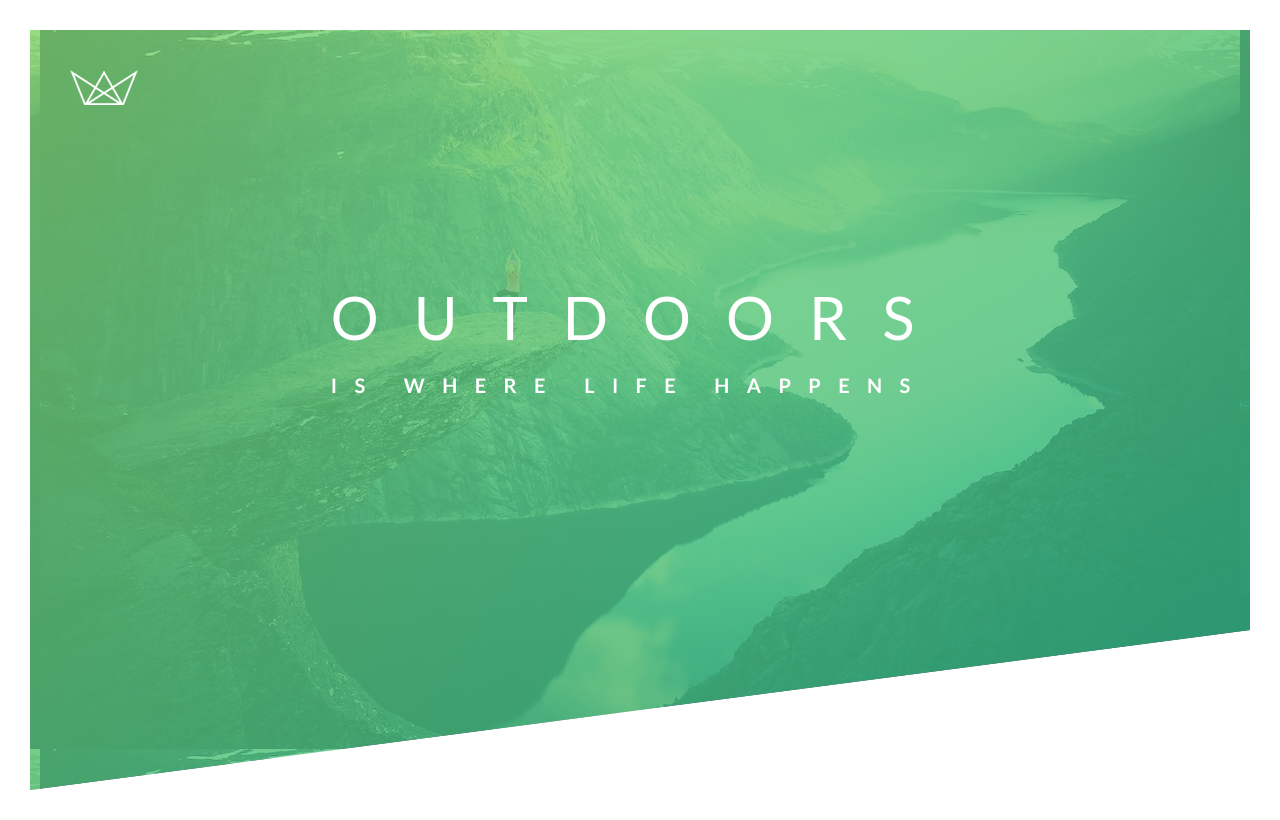
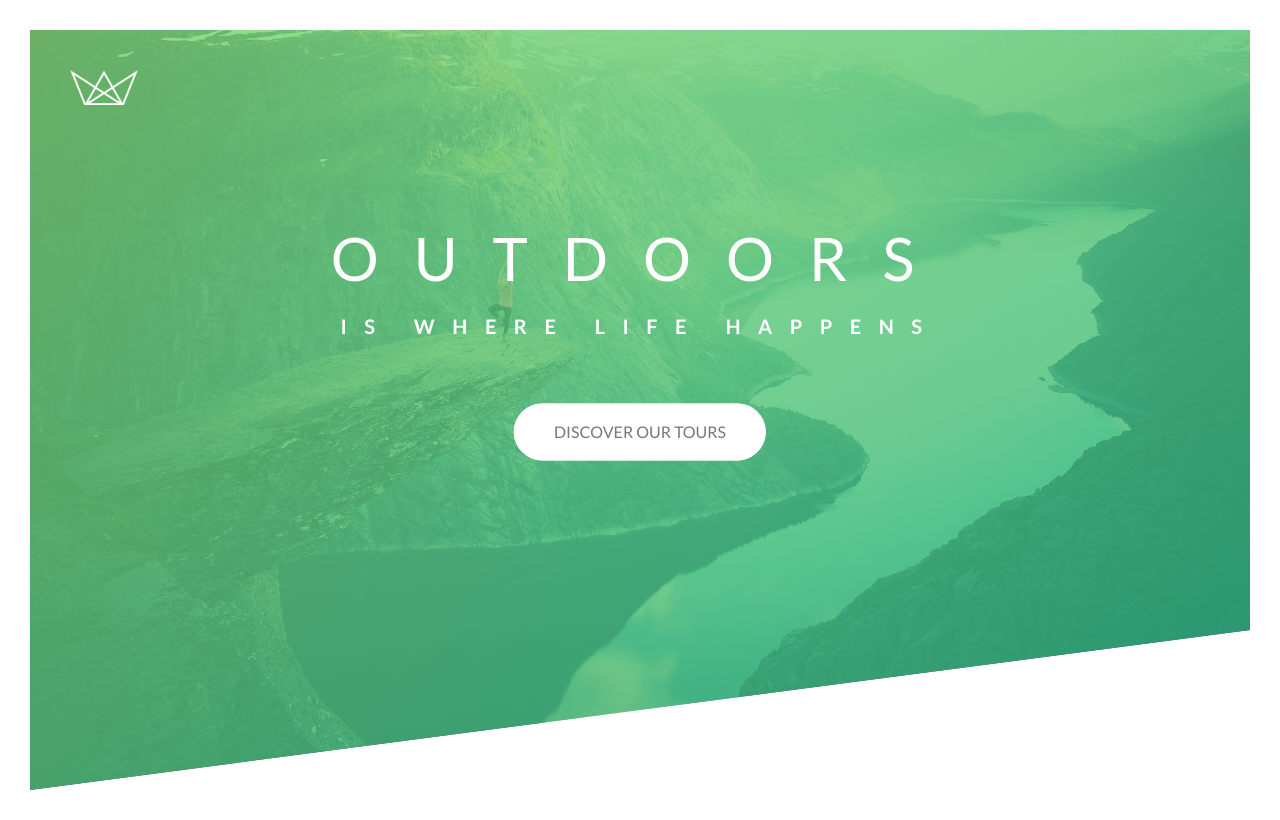
Before and after one commit to jessemoon0/nature-landing, an Angular app: page / in a window 1280 px wide. Built offline with nearby package versions, Linux system fonts and the light colour scheme.

Commit message:
REM, BEM, CSS Best Practices

```diff
--- a/src/app/header-landing/header-landing.animations.ts
+++ b/src/app/header-landing/header-landing.animations.ts
@@ -7,17 +7,17 @@ export const animateMainHeader =
         keyframes([
           style({
             'opacity': 0,
-            'transform': 'translateX(-100px)',
+            'transform': 'translateX(-10rem)',
             offset: 0
           }),
           style({
             'opacity': 1,
-            'transform': 'translateX(20px)',
+            'transform': 'translateX(1rem)',
             offset: 0.8
           }),
           style({
             'opacity': 1,
-            'transform': 'translateX(0)',
+            'transform': 'translate(0)',
             offset: 1
           })
       ]))
@@ -31,19 +31,35 @@ export const animateSubHeader =
         keyframes([
           style({
             'opacity': 0,
-            'transform': 'translateX(100px)',
+            'transform': 'translateX(10rem)',
             offset: 0
           }),
           style({
             'opacity': 1,
-            'transform': 'translateX(-20px)',
+            'transform': 'translateX(-1rem)',
             offset: 0.8
           }),
           style({
             'opacity': 1,
-            'transform': 'translateX(0)',
+            'transform': 'translate(0)',
             offset: 1
           })
         ]))
     ])
   ]);
+
+export const animateCallToActionBtn =
+  trigger('moveFromBelowTrig', [
+    transition(':enter', [
+      style({
+        'opacity': 0,
+        'transform': 'translateY(3rem)'
+      }),
+      animate('500ms 1000ms ease-out',
+        style({
+          'opacity': 1,
+          'transform': 'translateY(0)'
+        })
+      )
+    ])
+  ]);
--- a/src/app/header-landing/header-landing.component.html
+++ b/src/app/header-landing/header-landing.component.html
@@ -1,13 +1,14 @@
-<header class="header">
-  <div class="logo-box">
-    <img src="../../assets/img/logo-white.png" alt="Logo" class="logo">
+<header class="header"> <!-- Header is a BEM Block-->
+  <div class="header__logo-box">
+    <img src="../../assets/img/logo-white.png" alt="Logo" class="header__logo">
   </div>
 
-  <div class="text-box">
-    <h1 class="heading-primary">
-      <span class="heading-primary-main" @moveFromLeftTrig>Outdoors</span>
-      <span class="heading-primary-sub" @moveFromRightTrig>is where life happens</span>
+  <div class="header__text-box">
+    <h1 class="heading-primary"> <!-- Header-primary is a BEM Block-->
+      <span class="heading-primary--main" @moveFromLeftTrig>Outdoors</span>
+      <span class="heading-primary--sub" @moveFromRightTrig>is where life happens</span>
     </h1>
+    <a href="#" class="btn btn--white" @moveFromBelowTrig>Discover our tours</a> <!-- btn is a BEM Block-->
   </div>
 
 </header>
--- a/src/app/header-landing/header-landing.component.scss
+++ b/src/app/header-landing/header-landing.component.scss
@@ -1,52 +1,56 @@
-@import '../../variables';
+@import '../../assets/abstracts/variables';
 
 .header {
   height: 95vh;
-  background-size: cover;
   background: linear-gradient(
         to right bottom,
         $transparent-light-green,
         $transparent-dark-green
       ),
-      url(../../assets/img/hero-small.jpg)
+      url(../../assets/img/hero.jpg)
       top;
+  // Must go below the background: property
+  background-size: cover;
   clip-path: polygon(0 0, 100% 0, 100% 75vh, 0 100%);
   // For absolute position on the child
   position: relative;
 }
 
-.logo-box {
+.header__logo-box {
   position: absolute;
-  top: 40px;
-  left: 40px;
-  .logo {
-    height: 35px;
+  top: 4rem;
+  left: 4rem;
+  .header__logo {
+    height: 3.5rem;
   }
 }
 
-.text-box {
+.header__text-box {
   // Center all the text
   position: absolute;
   top: 40%;
   left: 50%;
   // background-color: red; // Show all the box model to see its centered.
   transform: translate(-50%, -50%);
+  // For button
+  text-align: center;
   .heading-primary {
     color: #fff;
     text-transform: uppercase;
     // Helps the animation to execute better
     backface-visibility: hidden;
-    .heading-primary-main {
+    margin-bottom: 6rem;
+    .heading-primary--main {
       display: block;
-      font-size: 60px;
+      font-size: 6rem;
       font-weight: 400;
-      letter-spacing: 35px;
+      letter-spacing: 3.5rem;
     }
-    .heading-primary-sub {
+    .heading-primary--sub {
       display: block;
-      font-size: 20px;
+      font-size: 2rem;
       font-weight: 700;
-      letter-spacing: 17.4px;
+      letter-spacing: 1.75rem;
     }
   }
 }
--- a/src/app/header-landing/header-landing.component.ts
+++ b/src/app/header-landing/header-landing.component.ts
@@ -1,12 +1,12 @@
 import { Component } from '@angular/core';
 
-import { animateMainHeader, animateSubHeader } from './header-landing.animations';
+import {animateCallToActionBtn, animateMainHeader, animateSubHeader} from './header-landing.animations';
 
 @Component({
   selector: 'app-header-landing',
   templateUrl: './header-landing.component.html',
   styleUrls: ['./header-landing.component.scss'],
-  animations: [animateMainHeader, animateSubHeader]
+  animations: [animateMainHeader, animateSubHeader, animateCallToActionBtn]
 })
 export class HeaderLandingComponent {
 
--- a/src/styles.scss
+++ b/src/styles.scss
@@ -9,21 +9,83 @@ Dark green: #28b485
 
 */
 
-@import 'variables';
+@import 'assets/abstracts/variables';
 
 // Reset browser CSS
-* {
+*,
+*::before,
+*::after {
   margin: 0;
   padding: 0;
-  box-sizing: border-box;
+  // Good practice to put box-sizing: border-box in body and inherit here.
+  box-sizing: inherit;
+}
+
+// Root font size for REM units (responsive design).
+// Browser default font size is 16px so we use 62.5% = 10px. So 1 rem = 10px for easier calculations.
+html {
+  font-size: 62.5%;
 }
 
 // Add font related styles here
 body {
   font-family: "Lato", sans-serif;
   font-weight: 400;
-  font-size: 16px;
   line-height: 1.7;
   color: $normal-text;
-  padding: 30px;
+  padding: 3rem;
+  box-sizing: border-box;
 }
+
+.btn {
+  &:link, &:visited {
+    font-size: 1.6rem;
+    text-transform: uppercase;
+    text-decoration: none;
+    padding: 1.5rem 4rem;
+    display: inline-block;
+    border-radius: 10rem;
+    transition: all 200ms;
+    // For the ::after button
+    position: relative;
+  }
+  &:hover {
+    transform: translateY(-3px);
+    box-shadow: 0 1rem 2rem rgba(0, 0, 0, .2);
+    // Make the "new button" (see ::after below) to scale and fade out
+    &::after {
+      transform: scaleX(1.4) scaleY(1.6);
+      opacity: 0;
+    }
+  }
+  // When clicking element
+  &:active {
+    // Because of hover, when we click, element goes down a bit, simulating animation click
+    transform: translateY(-.1rem);
+    // Effect of bringing the button closer to screen when clicking
+    box-shadow: 0 .5rem 1rem rgba(0, 0, 0, .2);
+  }
+  // Add a "new button" to be animated
+  &::after {
+    content: '';
+    display: inline-block;
+    height: 100%;
+    width: 100%;
+    border-radius: 10rem;
+    // Position the new button behind our normal button
+    position: absolute;
+    top: 0;
+    left: 0;
+    z-index: -1;
+    // Transition to :hover::after
+    transition: all 400ms;
+  }
+}
+
+.btn--white {
+  background-color: #fff;
+  color: $normal-text;
+  &::after {
+    background-color: #fff;
+  }
+}
```
Also changed, not shown: src/assets/abstracts/variables.scss (renamed from src/variables.scss).
